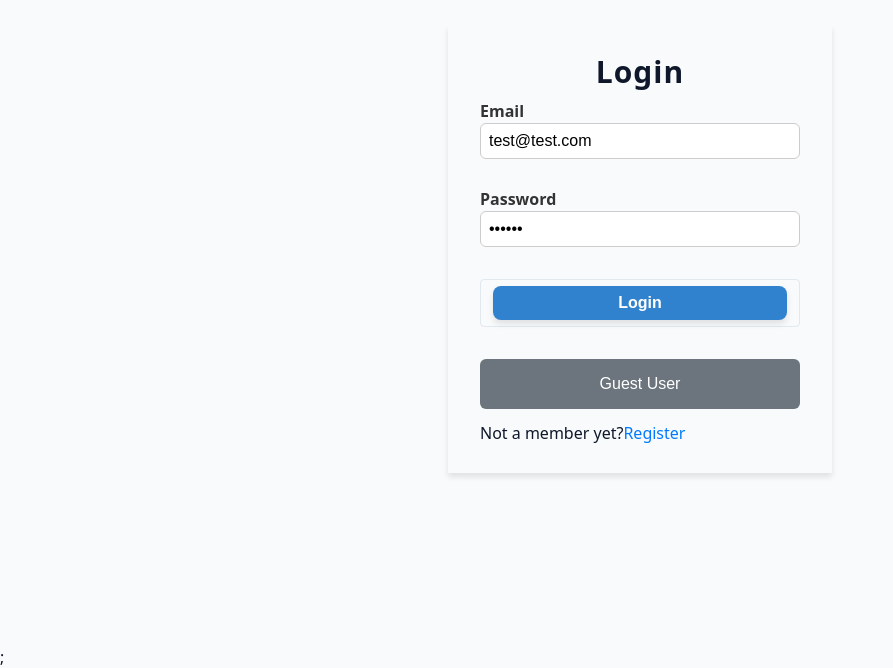
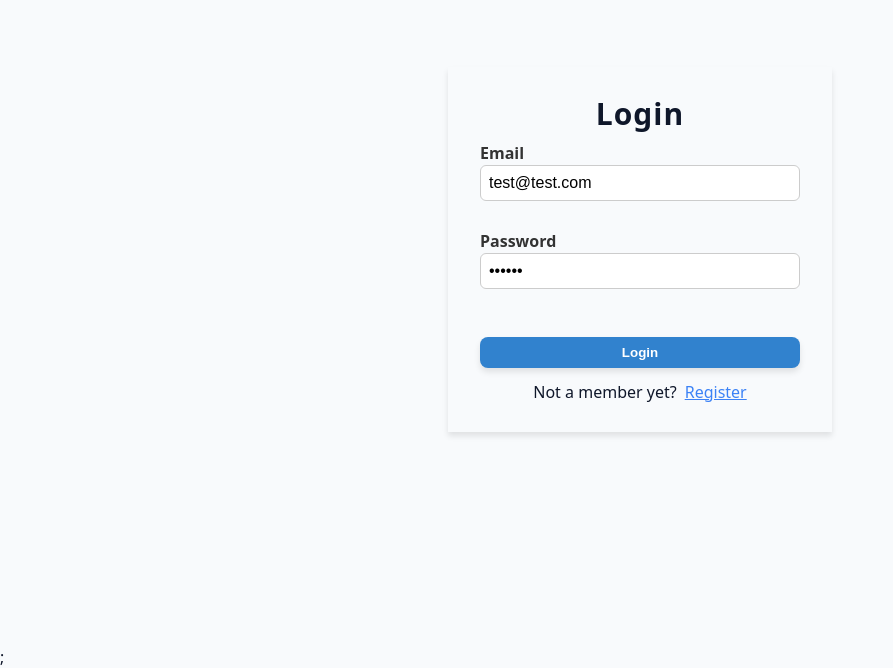
Before and after one commit to TeamDevProjects/Daftari_React, a React (Vite) app: page /signin in a window 1280 px wide. Shown: the part 151-819 px from the top of the page, without its empty margins (0-893 px from the left). Built offline with nearby package versions, Linux system fonts and the light colour scheme.

Commit message:
fix login/signup style

```diff
--- a/index.html
+++ b/index.html
@@ -1,4 +1,4 @@
-<!doctype html>
+<!DOCTYPE html>
 <html lang="en">
   <head>
     <meta charset="UTF-8" />
--- a/src/Pages/HomeLayout.jsx
+++ b/src/Pages/HomeLayout.jsx
@@ -1,10 +1,11 @@
 import { Outlet, useNavigation } from 'react-router-dom'
-import Navbar from '../components/Navbar'
+import { Navbar } from '../components'
 
 const HomeLayout = () => {
   const navigation = useNavigation()
 
   const isPageLoading = navigation.state === 'loading'
+
   return (
     <>
       <Navbar />
--- a/src/Pages/SignIn.jsx
+++ b/src/Pages/SignIn.jsx
@@ -3,9 +3,9 @@ import { Form, Link } from 'react-router-dom'
 
 const SignIn = () => {
   return (
-    <section className="section-container">
-      <Form method="POST" className="form-container">
-        <h4 className='form-title'>Login</h4>
+    <section className="register-container">
+      <Form method="POST" className="register-form">
+        <h4 className="form-title">Login</h4>
         <FormInput
           type="email"
           label="Email"
@@ -18,15 +18,13 @@ const SignIn = () => {
           name="password"
           defaultValue="secret"
         />
-        <div className="form-input">
-          <SubmitBtn text="Login" className="submit-btn" />
+        <div className="submit-btn-container">
+          <SubmitBtn text="Login" />
         </div>
-        <button type="button" className="guest-btn">
-          Guest User
-        </button>
-        <p className="text-center">
+
+        <p className="form-link">
           Not a member yet?
-          <Link to="/SignUp" className="link">
+          <Link to="/SignUp" className="form-text">
             Register
           </Link>
         </p>
--- a/src/Pages/SignUp.jsx
+++ b/src/Pages/SignUp.jsx
@@ -13,9 +13,9 @@ const SignUp = () => {
           <SubmitBtn text="Register" />
         </div>
 
-        <p className="login-link">
+        <p className="form-link">
           Already a member?
-          <Link to="/SignIn" className="login-text">
+          <Link to="/SignIn" className="form-text">
             Login
           </Link>
         </p>
--- a/src/components/index.js
+++ b/src/components/index.js
@@ -1,2 +1,3 @@
 export { default as FormInput } from './FormInput'
 export { default as SubmitBtn } from './SubmitBtn'
+export { default as Navbar } from './Navbar'
--- a/src/index.css
+++ b/src/index.css
@@ -253,79 +253,6 @@ ul {
 }
 /* ============= PROJECT CSS =============== */
 
-/* Login css */
-
-.section-container {
-  display: grid;
-  place-items: center;
-  height: 100vh;
-}
-
-.form-container {
-  width: 24rem; /* equivalent to w-96 */
-  padding: 2rem;
-  box-shadow: 0 4px 6px rgba(0, 0, 0, 0.1); /* Shadow */
-  display: flex;
-  flex-direction: column;
-  gap: 1rem;
-}
-
-.form-input {
-  margin-bottom: 1rem;
-}
-
-.form-input label {
-  display: block;
-  font-size: 1rem;
-  margin-bottom: 0.5rem;
-}
-
-.form-input input {
-  width: 100%;
-  padding: 0.75rem;
-  border: 1px solid #ddd;
-  border-radius: 0.375rem;
-  font-size: 1rem;
-}
-
-.submit-btn {
-  padding: 1rem;
-  background-color: #4caf50; /* Green */
-  color: white;
-  border: none;
-  border-radius: 0.375rem;
-  width: 100%;
-  font-size: 1rem;
-  cursor: pointer;
-}
-
-.submit-btn:hover {
-  background-color: #45a049;
-}
-
-.guest-btn {
-  padding: 1rem;
-  background-color: #6c757d; /* Secondary color */
-  color: white;
-  border: none;
-  border-radius: 0.375rem;
-  width: 100%;
-  font-size: 1rem;
-  cursor: pointer;
-}
-
-.guest-btn:hover {
-  background-color: #5a636a;
-}
-
-.link {
-  color: #007bff;
-  text-decoration: none;
-}
-
-.link:hover {
-  text-decoration: underline;
-}
 
 /* Form Input */
 
@@ -401,6 +328,11 @@ ul {
   transition: background-color 0.3s;
 }
 
+
+.submit-btn:hover {
+  background-color: #45a049;
+}
+
 .submit-btn:disabled {
   background-color: #cbd5e0; /* equivalent to disabled:bg-gray-400 */
   cursor: not-allowed;
@@ -426,7 +358,7 @@ ul {
   }
 }
 
-/* SignUp  */
+/* Regester  */
 
 .register-container {
   height: 100vh;
@@ -453,16 +385,16 @@ ul {
   margin-top: 1rem;
 }
 
-.login-link {
+.form-link {
   text-align: center;
 }
 
-.login-text {
+.form-text {
   margin-left: 0.5rem; /* equivalent to ml-2 */
   text-decoration: underline;
   color: #3b82f6; /* equivalent to link-primary */
 }
 
-.login-text:hover {
+.form-text:hover {
   text-decoration: none;
 }
```
